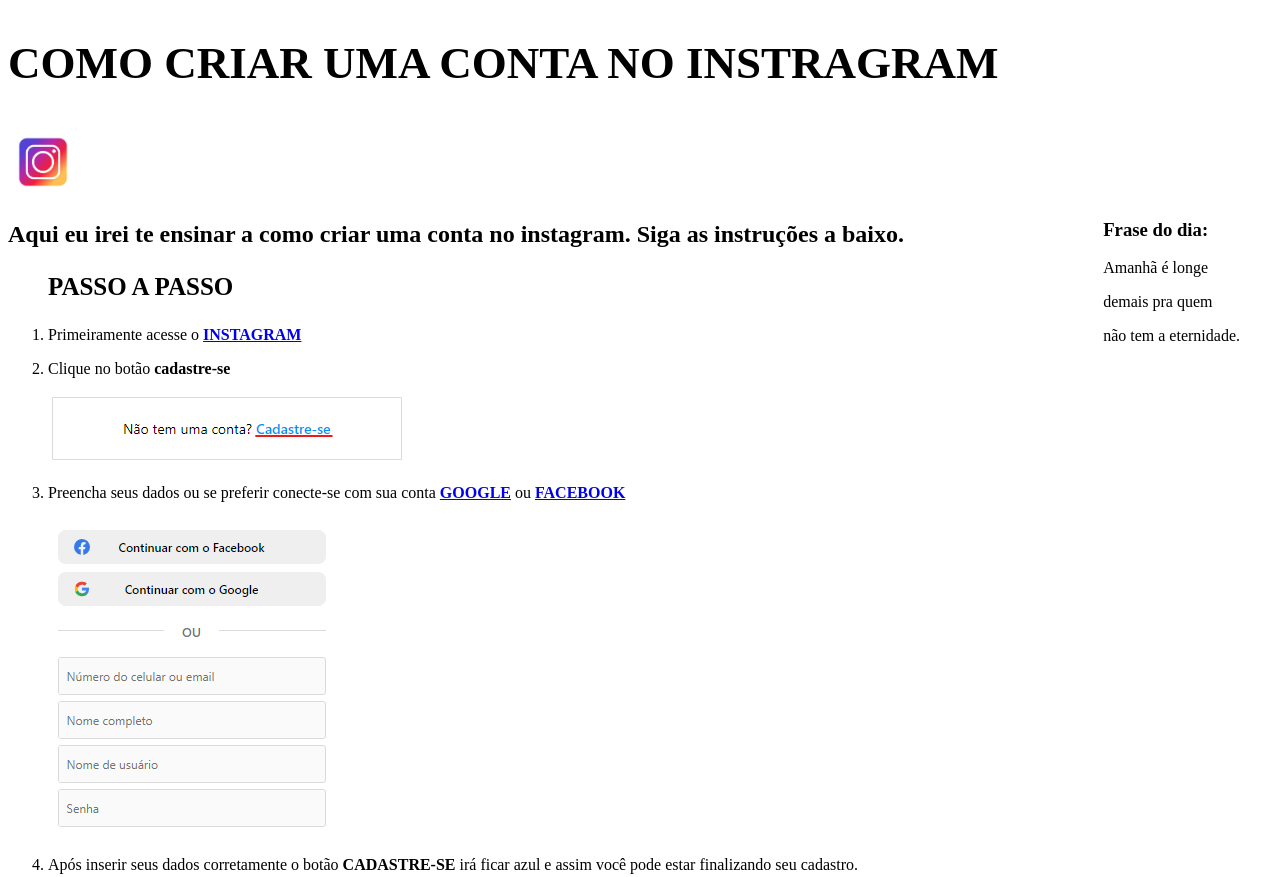
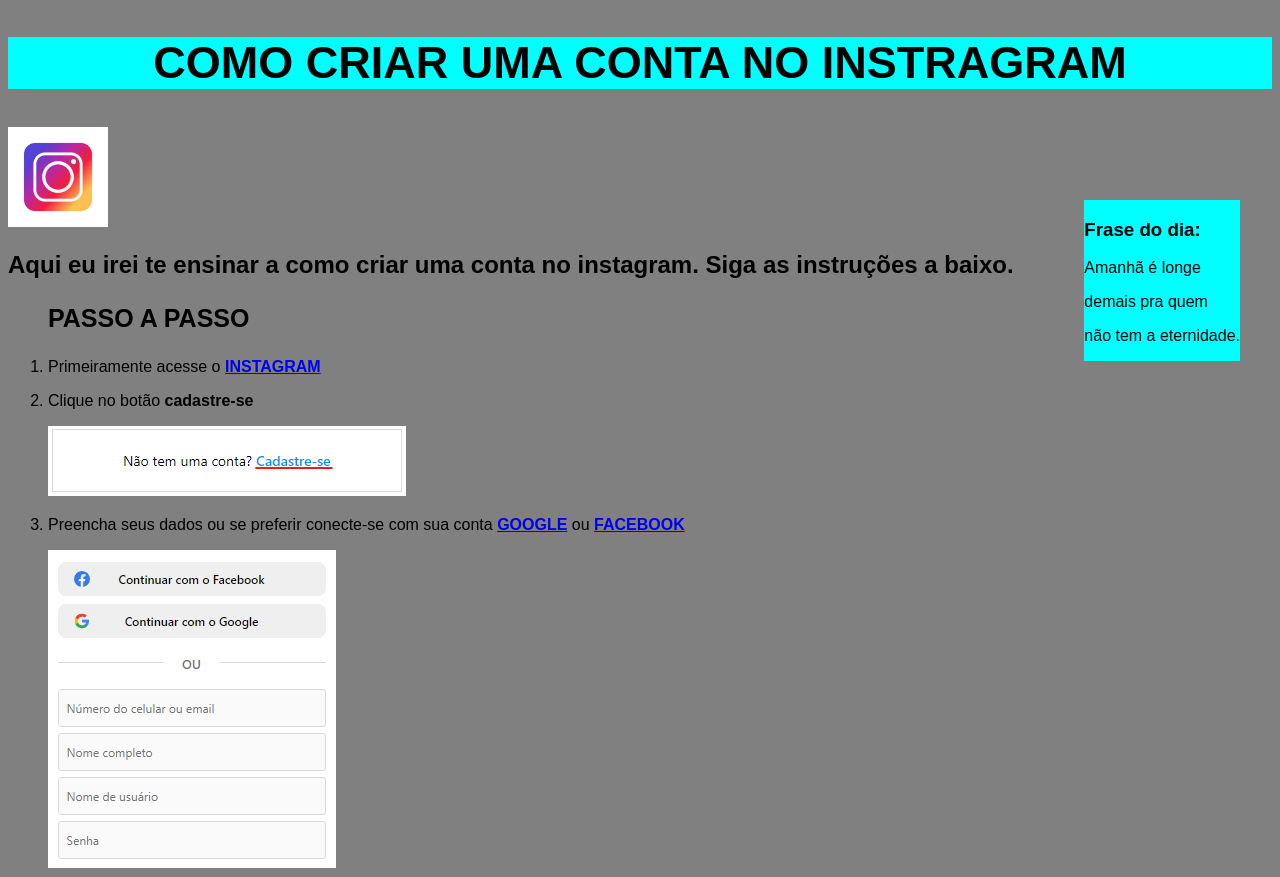
Before and after one commit to mottaerik/aula-hrml-css, a plain HTML site: page index.html in a window 1280 px wide. Shown: the top 877 px of the page. Drawn offline with Linux system fonts and the light colour scheme; files whose address does not match are found by name.

Commit message:
adicionando .css

```diff
--- a/index.html
+++ b/index.html
@@ -2,36 +2,29 @@
 <html lang="pt-br"></html>
 
 <html>
-    <style>
-        .posicao {
-            position: fixed;
-            top: 200px;
-            right: 40px;
-        }
-    </style>
-
+    <link rel="stylesheet" href="./style.css">
     <head>
         <section>
             <title>Meu site</title>
-            <h1 style="font-size: 45px;">COMO CRIAR UMA CONTA NO INSTRAGRAM</h1>
+            <h1 div class="h1">COMO CRIAR UMA CONTA NO INSTRAGRAM</h1>
             <div class="tamanho">
-            <img src="C:\Users\erik_motta\Documents\html/instagram-icone.avif" height="70" width="70">
+            <img src="./instagram-icone.avif" height="100" width="100">
             </div>
             <h2 style="font-size: 35;">Aqui eu irei te ensinar a como criar uma conta no instagram. Siga as instruções a baixo.</h2>
         </section>
     </head>
 
-    <body>
+    <body div class="fundo">
         <section>
             <ol>
             <h3 style="font-size: 25px;">PASSO A PASSO</h3></li>
                 <li><p>Primeiramente acesse o <a href="https://www.instagram.com/"><b>INSTAGRAM</b></a></p></li>
                 <li><p>Clique no botão <b>cadastre-se</b></p></li>
-                <img src="C:\Users\erik_motta\Documents\html/cadastre-se.png">
+                <img src="./cadastre-se.png">
                 <li><p>Preencha seus dados ou se preferir conecte-se com sua conta <a href="https://g.co/kgs/fk4hZEh"><b>GOOGLE</b></a> ou <a href="https://pt-br.facebook.com/login/device-based/regular/login/"><b>FACEBOOK</b></a> </p></li>
-                <img src="C:\Users\erik_motta\Documents\html/dados.png">
+                <img src="./dados.png">
                 <li><p>Após inserir seus dados corretamente o botão <b>CADASTRE-SE</b> irá ficar azul e assim você pode estar finalizando seu cadastro.</p></li>
-                <img src="C:\Users\erik_motta\Documents\html/cadastro.png">
+                <img src="./cadastro.png">
             </ol>
         </section>
 
--- /dev/null
+++ b/style.css
@@ -0,0 +1,19 @@
+.posicao {
+    position: fixed;
+    top: 200px;
+    right: 40px;
+    background-color: aqua;
+    color: rgb(0, 0, 0);
+}
+
+.fundo {
+    background-color: gray;
+    font-family: Arial;
+}
+
+.h1 {
+    color:rgb(0, 0, 0);
+    font-size: 45px;
+    background-color: aqua;
+    text-align: center;
+}
```
